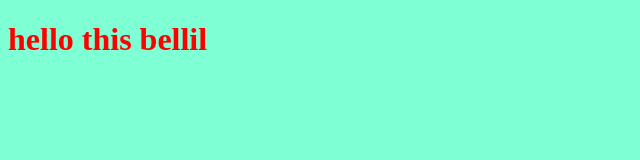
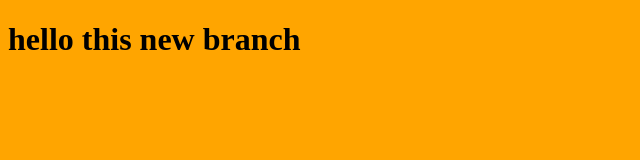
Before and after one commit to mohamedaminebellil/gamejam, a plain HTML site: page index.html in a window 1280 px wide. Shown: the whole page, without its empty margins (0-640 px from the left). Drawn offline with Linux system fonts and the light colour scheme.

Commit message:
changin style for the title

```diff
--- a/index.html
+++ b/index.html
@@ -7,7 +7,7 @@
     <link rel="stylesheet" href="style.css">
 </head>
 <body>
-    <h1>hello this bellil</h1>
+    <h1>hello this new branch</h1>
     <script src="app.js"></script>
 </body>
 </html>
--- a/style.css
+++ b/style.css
@@ -1,6 +1,6 @@
 h1{
-    color: red;
+    color: black;
 }
 body{
-    background-color: aquamarine;
+    background-color: orange;
 }
```
